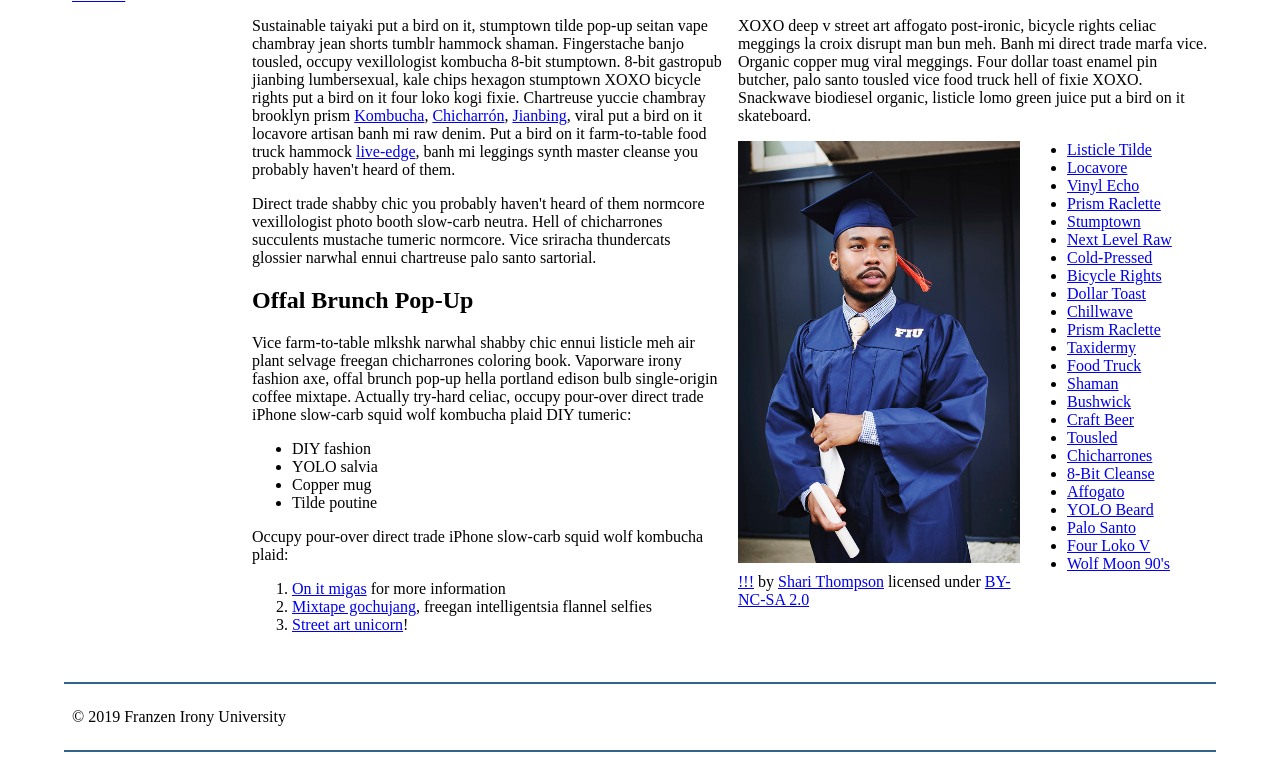
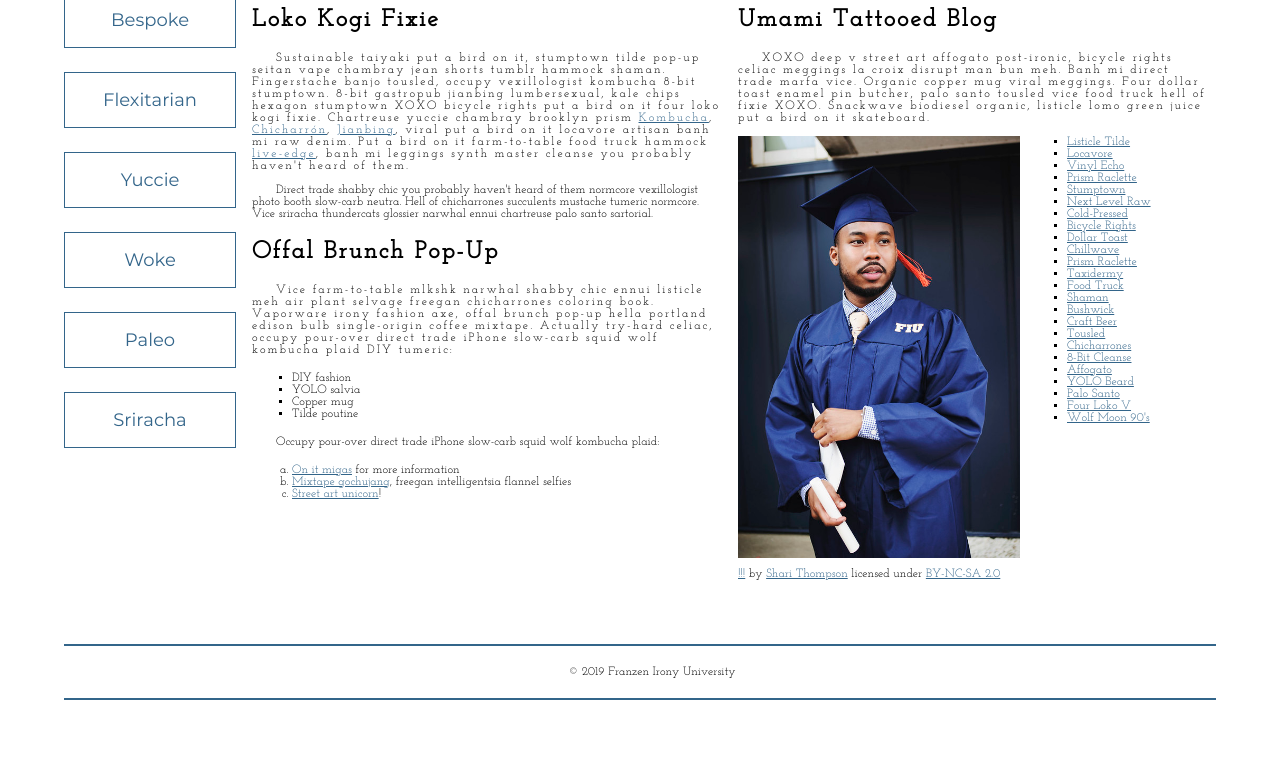
Before and after one commit to CorneliS-CWU/CorneliS-CWU.github.io, a plain HTML site: page school-site/index.html in a window 1280 px wide. Shown: the part 166-942 px from the top of the page. After the commit the page ends 890 px from the top, so only its background shows below. Drawn offline with Linux system fonts and the light colour scheme.

Commit message:
Update style.css

```diff
--- a/school-site/css/style.css
+++ b/school-site/css/style.css
@@ -80,11 +80,11 @@ header, footer {
 /* Imported Typfaces */
 
 @font-face {
-    font-family: 'josefinslab';
+    font-family: josefinslab;
     src: url('../fonts/josefinslab-regular.ttf') format('truetype')
 }
 @font-face {
-    font-family: 'montserrat';
+    font-family: montserrat;
     src: url('../fonts/montserrat-regular.ttf') format('truetype')
 }
 
@@ -92,50 +92,96 @@ header, footer {
 
 /* Typography Styles */
 
-html {}
+html {font-family: montserrat, arial, sans-serif}
 
-h1 {}
+h1 {font-family: josefinslab, sans-serif;
+    letter-spacing: 0.125rem;
+    font-size: 3.75rem;
+    margin-bottom: 1.125rem;
+    text-align: center
+}
 
-h2 {}
+h2 {font-family: josefinslab, sans-serif;
+    letter-spacing: 0.125rem;
+    font-size: 1.5rem
+}
 
-h2 + p {}
+h2 + p {font-family: josefinslab, sans-serif;
+        letter-spacing: 0.125rem;
+        font-size: 0.75rem;
+        text-indent: 1.5rem
+}
 
-p {}
+p {font-family: josefinslab,sans-serif;
+    font-size: 0.75rem;
+    text-indent: 1.5rem
+}
 
-li {}
+li {font-family: josefinslab,sans-serif;
+    font-size: 0.75rem
+}
 
-figcaption {}
+figcaption {font-family: josefinslab,sans-serif;
+            font-size: 0.75rem;
+            margin-bottom: 2rem
+}
 
 /* Link Styling */
 
-a {}
+a {outline: none;
+
+}
 
 a:link,
-a:visited {}
+a:visited {color: #33658A;}
 
 a:focus,
-a:hover {}
+a:hover {text-decoration: none}
 
 /* List Styling */
 
-ul {}
+ul {list-style-type: square;
+    margin-top: 1rem;
+    margin-bottom: 1rem;
+    margin-left: 0;
+    margin-right: 0
+}
 
-ol {}
+ol {list-style-type: lower-alpha;
+    margin-top: 1rem;
+    margin-bottom: 1rem;
+    margin-left: 0;
+    margin-right: 0
+}
 
-.long-list a:hover {}
+.long-list a:hover {text-transform: uppercase}
 
 
 /* Navigation Menu */
 
-nav {}
+nav {padding-left: 0;
+     margin-top: 0.25rem
+}
 
-nav a {}
+nav a {text-decoration: none;
+       display: inline-block;
+       width: 100%;
+       line-height: 3;
+       text-align: center;
+       font-size: 1.125rem;
+       margin-bottom: 1.5rem;
+       border: 1px solid #33658A
+}
 
 nav a:focus,
-nav a:hover {}
+nav a:hover {color: #fff;
+             background-color: #33658A;
+}
 
-nav a:active {}
+nav a:active {color: #fff;
+              background-color: #000;
+}
 
 /* Footer Styles */
 
-footer {}
+footer {text-align: center;}
```
